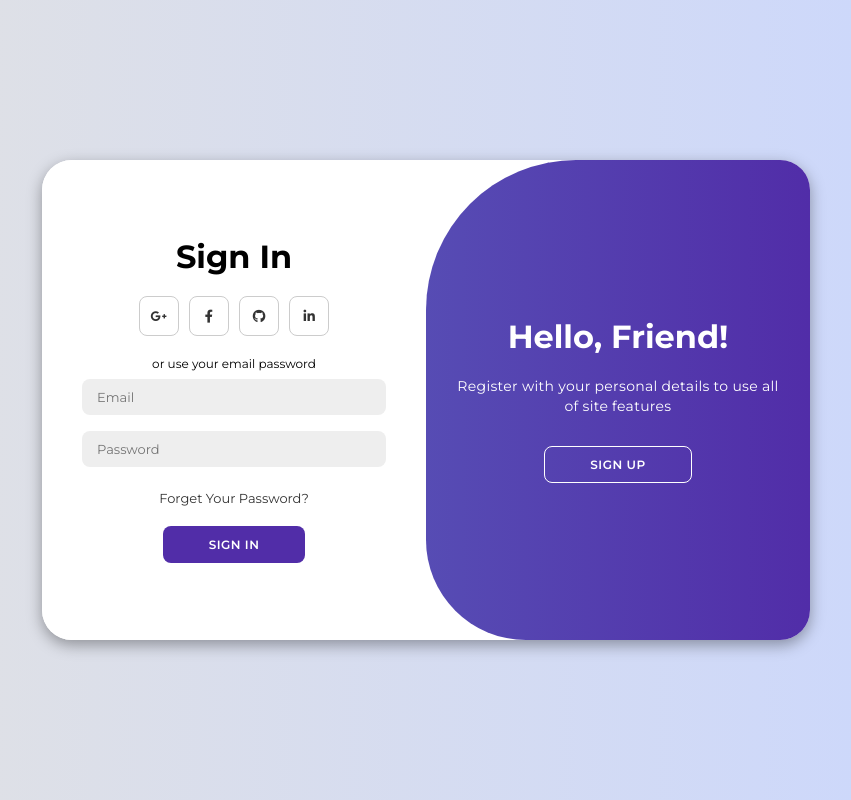
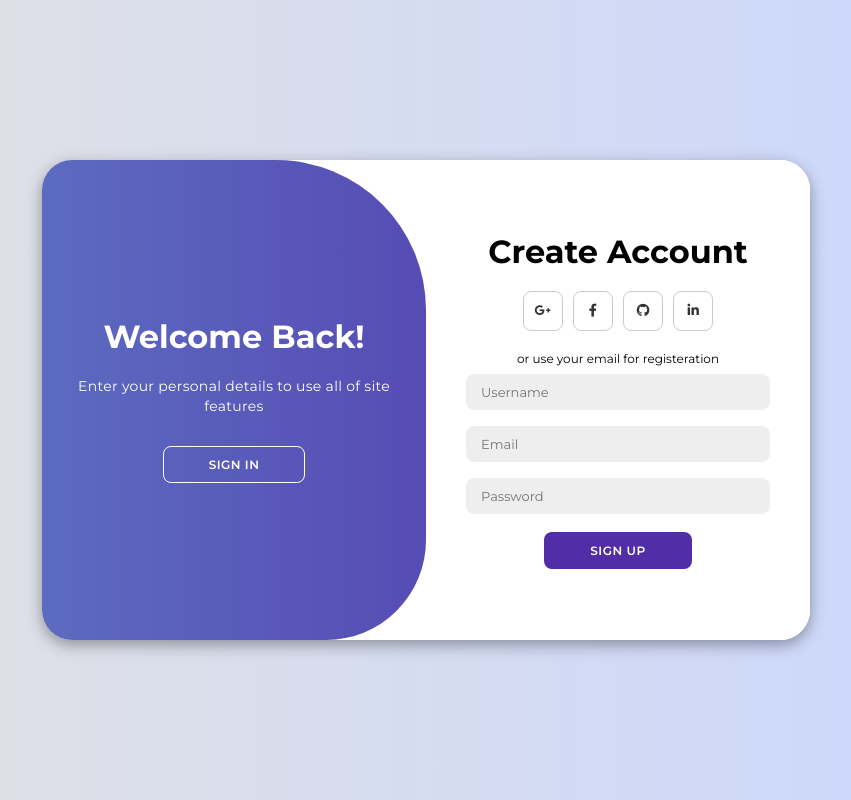
Before and after one commit to iamdvh/iamdvh.github.io, a website with bundled scripts: page auth/auth.html in a window 1280 px wide. Both pictures are taken after a click on the button "SIGN UP". Shown: the whole page, without its empty margins (214-1065 px from the left). Built offline with nearby package versions, Linux system fonts and the light colour scheme.

Commit message:
login logout

```diff
--- a/auth/auth.html
+++ b/auth/auth.html
@@ -58,7 +58,7 @@
           <div class="toggle-panel toggle-left">
             <h1>Welcome Back!</h1>
             <p>Enter your personal details to use all of site features</p>
-            <button class="hidden" id="login">Sign In</button>
+            <button class="hidden" id="singin">Sign In</button>
           </div>
           <div class="toggle-panel toggle-right">
             <h1>Hello, Friend!</h1>
--- a/js/authLogin.js
+++ b/js/authLogin.js
@@ -26,6 +26,17 @@ const firebaseConfig = {
   appId: "1:498783498415:web:f7b119118be0b083bea45a",
   measurementId: "G-M2GZC4P9HZ",
 };
+const container = document.getElementById("container");
+const registerBtn = document.getElementById("register");
+const loginBtn = document.getElementById("singin");
+
+registerBtn.addEventListener("click", () => {
+  container.classList.add("active");
+});
+
+loginBtn.addEventListener("click", () => {
+  container.classList.remove("active");
+});
 
 // Initialize Firebase
 const app = initializeApp(firebaseConfig);
```
